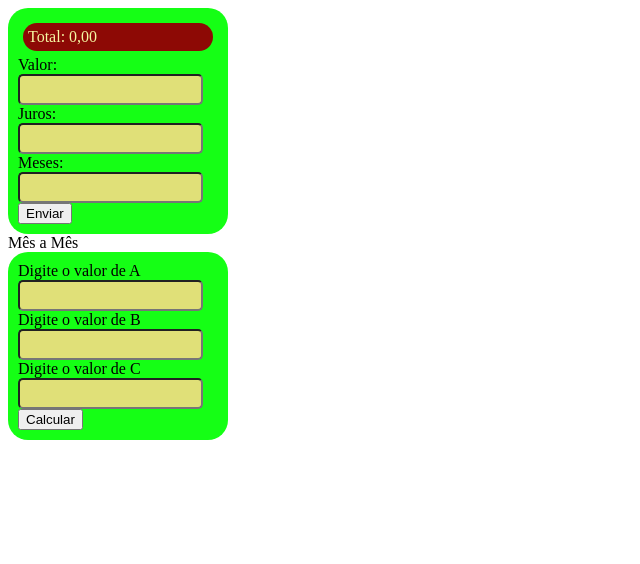
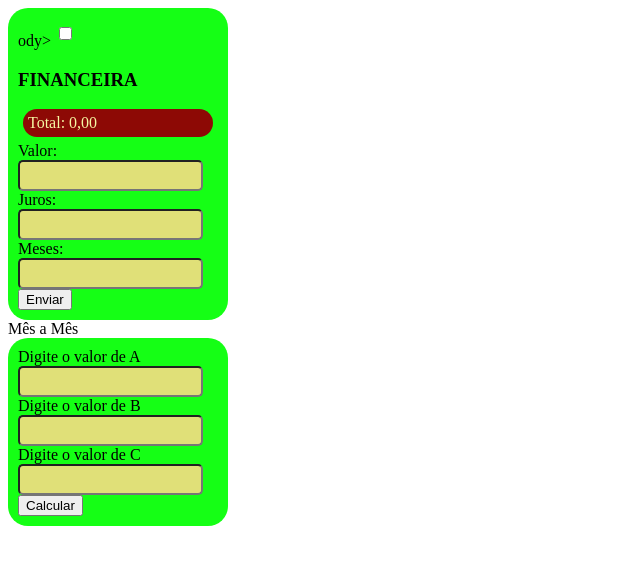
Before and after one commit to NickMaringa/TerceiroTrimestre, a plain HTML site: page index.html in a window 1280 px wide. Shown: the whole page, without its empty margins (0-640 px from the left). Drawn offline with Linux system fonts and the light colour scheme.

Commit message:
Update index.html

```diff
--- a/index.html
+++ b/index.html
@@ -9,13 +9,15 @@
     <link rel="stylesheet" href="geral.css">
 
 </head>
-<body>
-    <div class="calculadora" >
-
+<blcFin">
+    <div class="calculadora" >ody>
+  <input type="checkbox" name="" id="ca
+        <label for="calcFin"><H3>FINANCEIRA</H3></label>
+        <div class="calcF">
         <div class="spResul">
             <span id="total">Total: 0,00</span><br>
             </div>
-
+          </div>
 
         Valor: <input id="val" type="text"><br>
         Juros: <input id="ju" type="text"><br>
```
